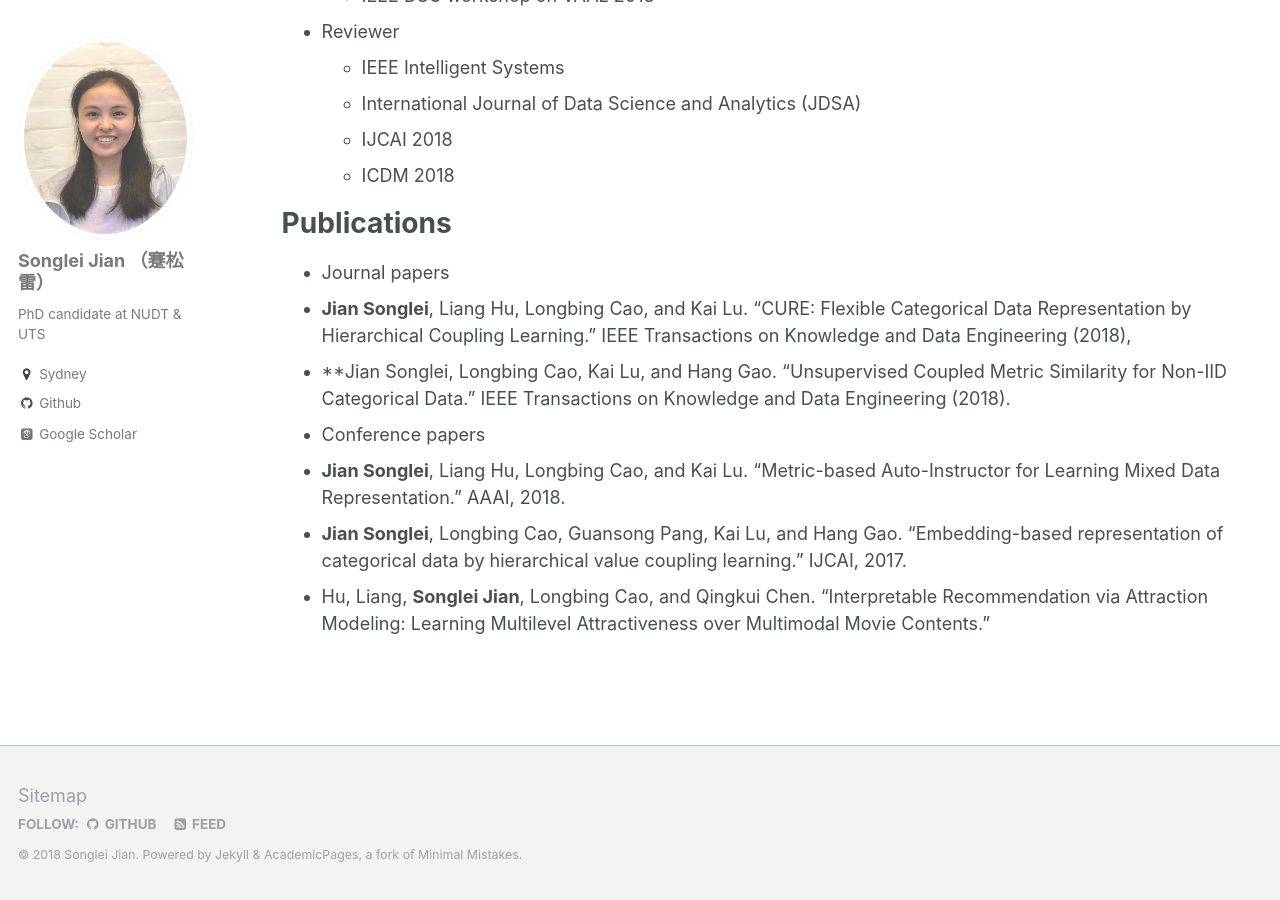
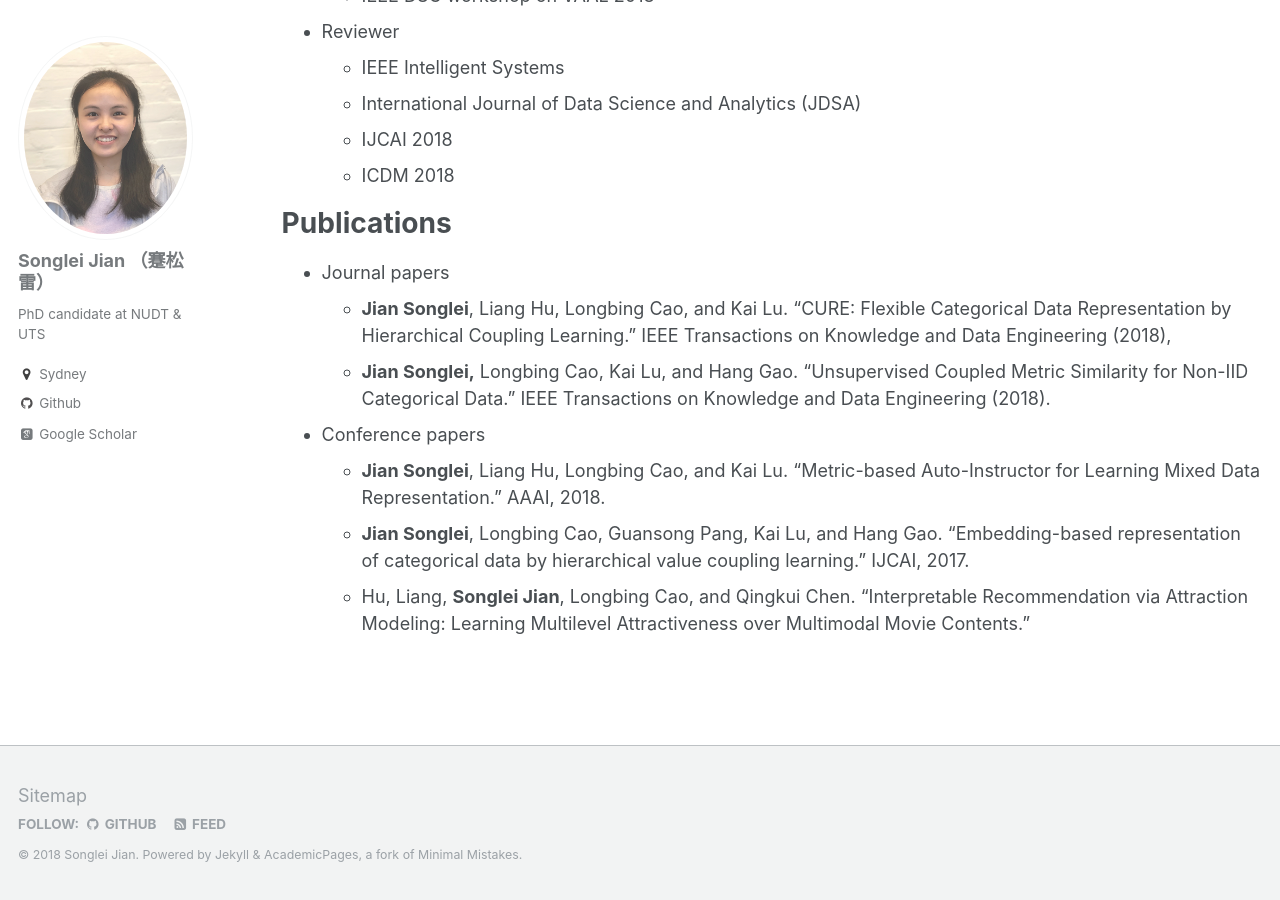
Before and after one commit to jiansonglei/jiansonglei.github.io, a Jekyll site: the page built from _pages/cv.md, in a window 1280 px wide and 900 px high, scrolled down 570 px. Built offline with Jekyll 4.4.1, drawn with Linux system fonts in a browser that asks for light colours; some web fonts are replaced.

Commit message:
update cv

```diff
--- a/_pages/cv.md
+++ b/_pages/cv.md
@@ -30,10 +30,10 @@ Activities
 
 Publications
 ============
-*  Journal papers
+* Journal papers
   * **Jian Songlei**, Liang Hu, Longbing Cao, and Kai Lu. "CURE: Flexible Categorical Data Representation by Hierarchical Coupling Learning." IEEE Transactions on Knowledge and Data Engineering (2018),
-  * **Jian Songlei, Longbing Cao, Kai Lu, and Hang Gao. "Unsupervised Coupled Metric Similarity for Non-IID Categorical Data." IEEE Transactions on Knowledge and Data Engineering (2018).
-*  Conference papers
+  * **Jian Songlei,** Longbing Cao, Kai Lu, and Hang Gao. "Unsupervised Coupled Metric Similarity for Non-IID Categorical Data." IEEE Transactions on Knowledge and Data Engineering (2018).
+* Conference papers
   * **Jian Songlei**, Liang Hu, Longbing Cao, and Kai Lu. "Metric-based Auto-Instructor for Learning Mixed Data Representation." AAAI, 2018.
   * **Jian Songlei**, Longbing Cao, Guansong Pang, Kai Lu, and Hang Gao. "Embedding-based representation of categorical data by hierarchical value coupling learning." IJCAI, 2017.
   * Hu, Liang, **Songlei Jian**, Longbing Cao, and Qingkui Chen. "Interpretable Recommendation via Attraction Modeling: Learning Multilevel Attractiveness over Multimodal Movie Contents."
```
